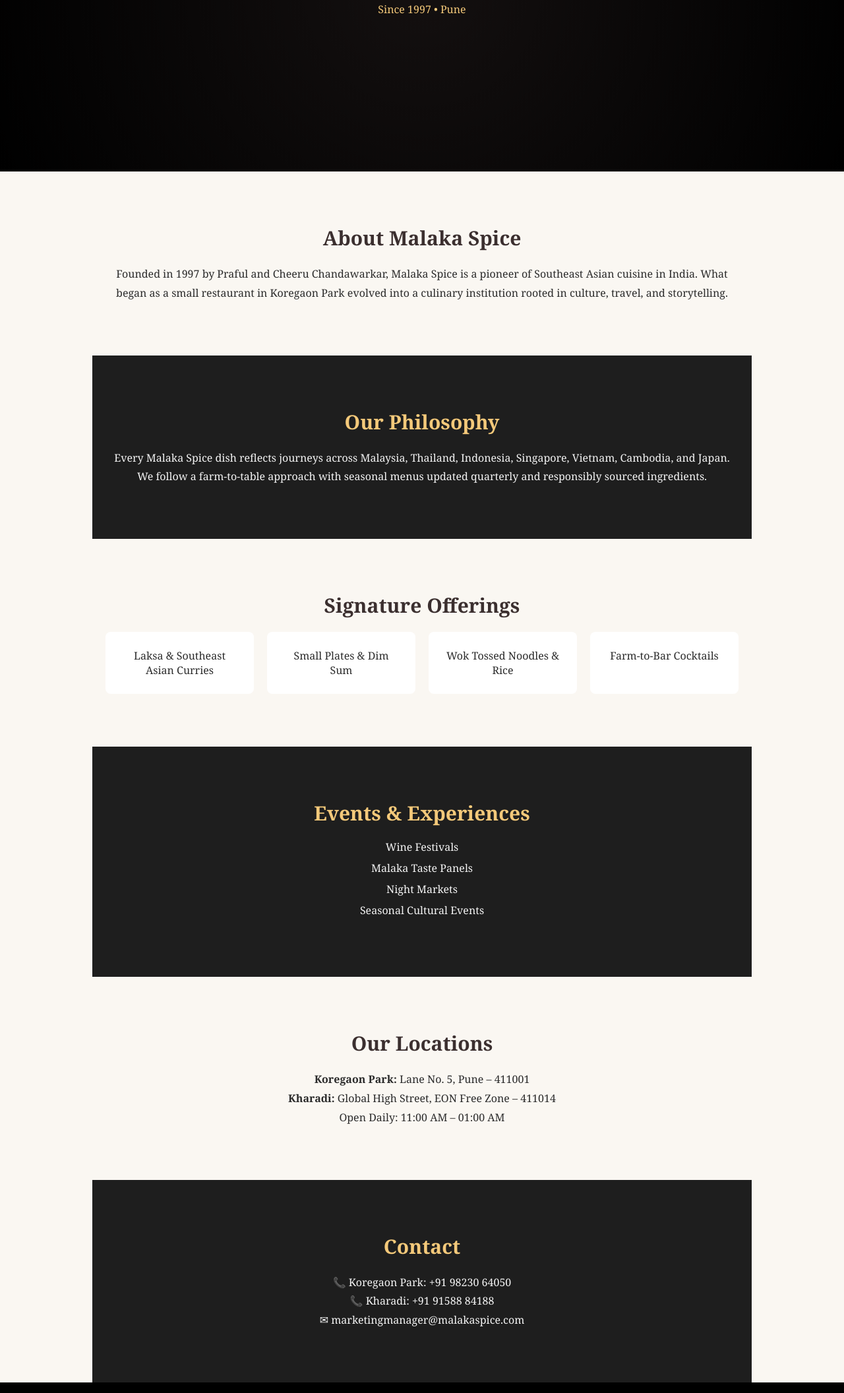
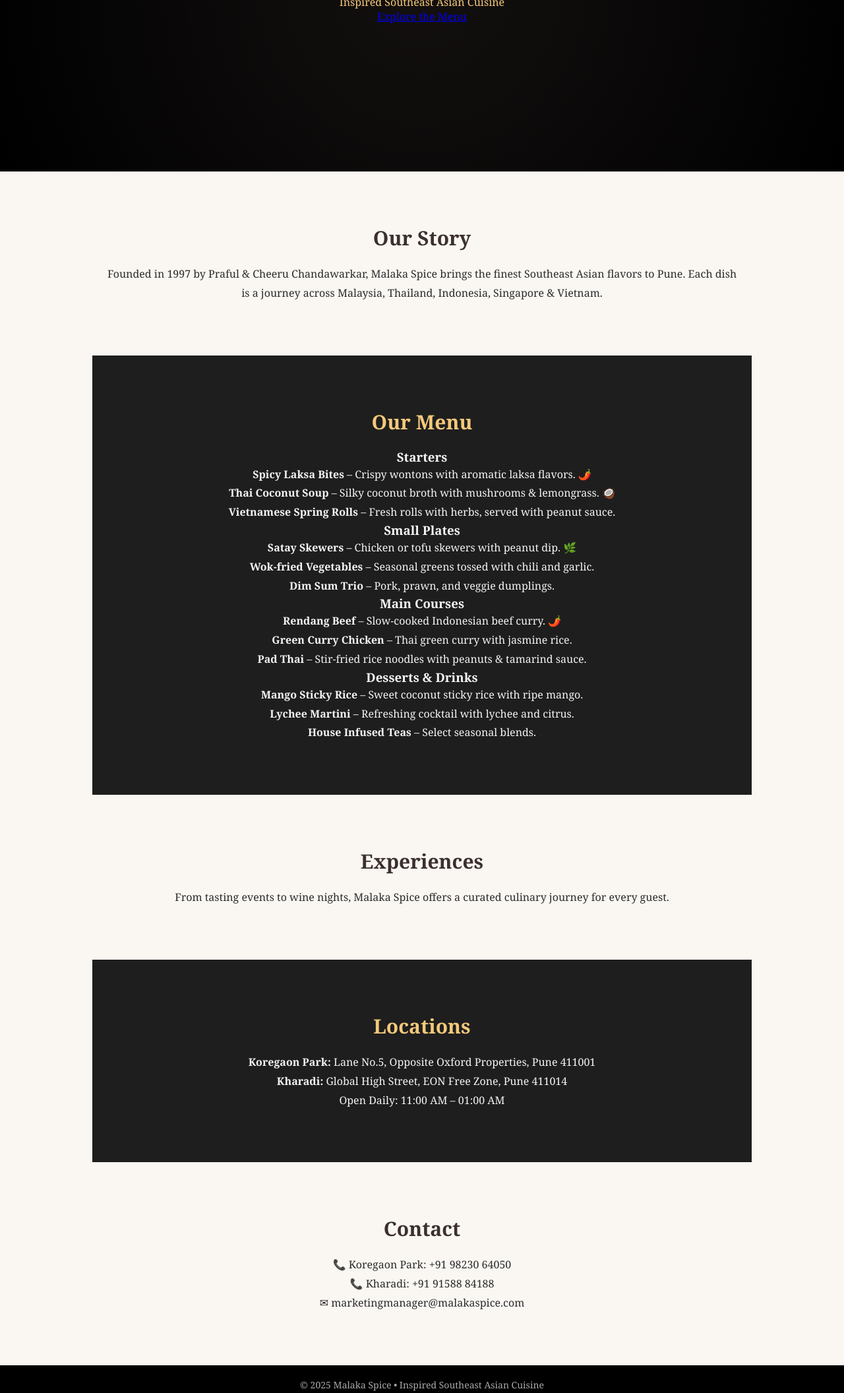
Before and after one commit to anasshaikh46721111-ui/Malaka-spice, a plain HTML site: page index.html in a window 1280 px wide. Shown: the part 363-2475 px from the top of the page at 66% size. Drawn offline with Linux system fonts and the light colour scheme.

Commit message:
Update index.html

```diff
--- a/index.html
+++ b/index.html
@@ -1,10 +1,10 @@
 <!DOCTYPE html>
 <html lang="en">
 <head>
-  <meta charset="UTF-8" />
-  <meta name="viewport" content="width=device-width, initial-scale=1.0"/>
-  <title>Malaka Spice | Inspired Southeast Asian Cuisine</title>
-  <link rel="stylesheet" href="style.css">
+<meta charset="UTF-8">
+<meta name="viewport" content="width=device-width, initial-scale=1.0">
+<title>Malaka Spice | Inspired Southeast Asian Cuisine</title>
+<link rel="stylesheet" href="style.css">
 </head>
 <body>
 
@@ -12,10 +12,10 @@
   <div class="nav-container">
     <div class="logo">Malaka Spice</div>
     <nav id="nav">
-      <a href="#about">About</a>
-      <a href="#philosophy">Philosophy</a>
+      <a href="#hero">Home</a>
+      <a href="#story">Our Story</a>
       <a href="#menu">Menu</a>
-      <a href="#events">Events</a>
+      <a href="#experiences">Experiences</a>
       <a href="#locations">Locations</a>
       <a href="#contact">Contact</a>
     </nav>
@@ -23,57 +23,60 @@
   </div>
 </header>
 
-<section class="hero">
-  <h1>Inspired Southeast Asian Cuisine</h1>
-  <p>Since 1997 • Pune</p>
+<section id="hero" class="hero">
+  <h1>Malaka Spice</h1>
+  <p>Inspired Southeast Asian Cuisine</p>
+  <a href="#menu" class="btn">Explore the Menu</a>
 </section>
 
-<section id="about" class="section">
-  <h2>About Malaka Spice</h2>
-  <p>
-    Founded in 1997 by Praful and Cheeru Chandawarkar, Malaka Spice is a pioneer of
-    Southeast Asian cuisine in India. What began as a small restaurant in Koregaon Park
-    evolved into a culinary institution rooted in culture, travel, and storytelling.
-  </p>
+<section id="story" class="section">
+  <h2>Our Story</h2>
+  <p>Founded in 1997 by Praful & Cheeru Chandawarkar, Malaka Spice brings the finest Southeast Asian flavors to Pune. Each dish is a journey across Malaysia, Thailand, Indonesia, Singapore & Vietnam.</p>
 </section>
 
-<section id="philosophy" class="section dark">
-  <h2>Our Philosophy</h2>
-  <p>
-    Every Malaka Spice dish reflects journeys across Malaysia, Thailand, Indonesia,
-    Singapore, Vietnam, Cambodia, and Japan. We follow a farm-to-table approach with
-    seasonal menus updated quarterly and responsibly sourced ingredients.
-  </p>
-</section>
-
-<section id="menu" class="section">
-  <h2>Signature Offerings</h2>
-  <div class="grid">
-    <div class="card">Laksa & Southeast Asian Curries</div>
-    <div class="card">Small Plates & Dim Sum</div>
-    <div class="card">Wok Tossed Noodles & Rice</div>
-    <div class="card">Farm-to-Bar Cocktails</div>
+<section id="menu" class="section dark">
+  <h2>Our Menu</h2>
+  <div class="menu-grid">
+    <div class="menu-category">
+      <h3>Starters</h3>
+      <p><strong>Spicy Laksa Bites</strong> – Crispy wontons with aromatic laksa flavors. 🌶️</p>
+      <p><strong>Thai Coconut Soup</strong> – Silky coconut broth with mushrooms & lemongrass. 🥥</p>
+      <p><strong>Vietnamese Spring Rolls</strong> – Fresh rolls with herbs, served with peanut sauce.</p>
+    </div>
+    <div class="menu-category">
+      <h3>Small Plates</h3>
+      <p><strong>Satay Skewers</strong> – Chicken or tofu skewers with peanut dip. 🌿</p>
+      <p><strong>Wok-fried Vegetables</strong> – Seasonal greens tossed with chili and garlic.</p>
+      <p><strong>Dim Sum Trio</strong> – Pork, prawn, and veggie dumplings.</p>
+    </div>
+    <div class="menu-category">
+      <h3>Main Courses</h3>
+      <p><strong>Rendang Beef</strong> – Slow-cooked Indonesian beef curry. 🌶️</p>
+      <p><strong>Green Curry Chicken</strong> – Thai green curry with jasmine rice.</p>
+      <p><strong>Pad Thai</strong> – Stir-fried rice noodles with peanuts & tamarind sauce.</p>
+    </div>
+    <div class="menu-category">
+      <h3>Desserts & Drinks</h3>
+      <p><strong>Mango Sticky Rice</strong> – Sweet coconut sticky rice with ripe mango.</p>
+      <p><strong>Lychee Martini</strong> – Refreshing cocktail with lychee and citrus.</p>
+      <p><strong>House Infused Teas</strong> – Select seasonal blends.</p>
+    </div>
   </div>
 </section>
 
-<section id="events" class="section dark">
-  <h2>Events & Experiences</h2>
-  <ul class="list">
-    <li>Wine Festivals</li>
-    <li>Malaka Taste Panels</li>
-    <li>Night Markets</li>
-    <li>Seasonal Cultural Events</li>
-  </ul>
+<section id="experiences" class="section">
+  <h2>Experiences</h2>
+  <p>From tasting events to wine nights, Malaka Spice offers a curated culinary journey for every guest.</p>
 </section>
 
-<section id="locations" class="section">
-  <h2>Our Locations</h2>
-  <p><strong>Koregaon Park:</strong> Lane No. 5, Pune – 411001</p>
-  <p><strong>Kharadi:</strong> Global High Street, EON Free Zone – 411014</p>
+<section id="locations" class="section dark">
+  <h2>Locations</h2>
+  <p><strong>Koregaon Park:</strong> Lane No.5, Opposite Oxford Properties, Pune 411001</p>
+  <p><strong>Kharadi:</strong> Global High Street, EON Free Zone, Pune 411014</p>
   <p>Open Daily: 11:00 AM – 01:00 AM</p>
 </section>
 
-<section id="contact" class="section dark">
+<section id="contact" class="section">
   <h2>Contact</h2>
   <p>📞 Koregaon Park: +91 98230 64050</p>
   <p>📞 Kharadi: +91 91588 84188</p>
@@ -81,7 +84,7 @@
 </section>
 
 <footer>
-  <p>© 2025 Malaka Spice • Pune</p>
+  <p>© 2025 Malaka Spice • Inspired Southeast Asian Cuisine</p>
 </footer>
 
 <script src="script.js"></script>
```
